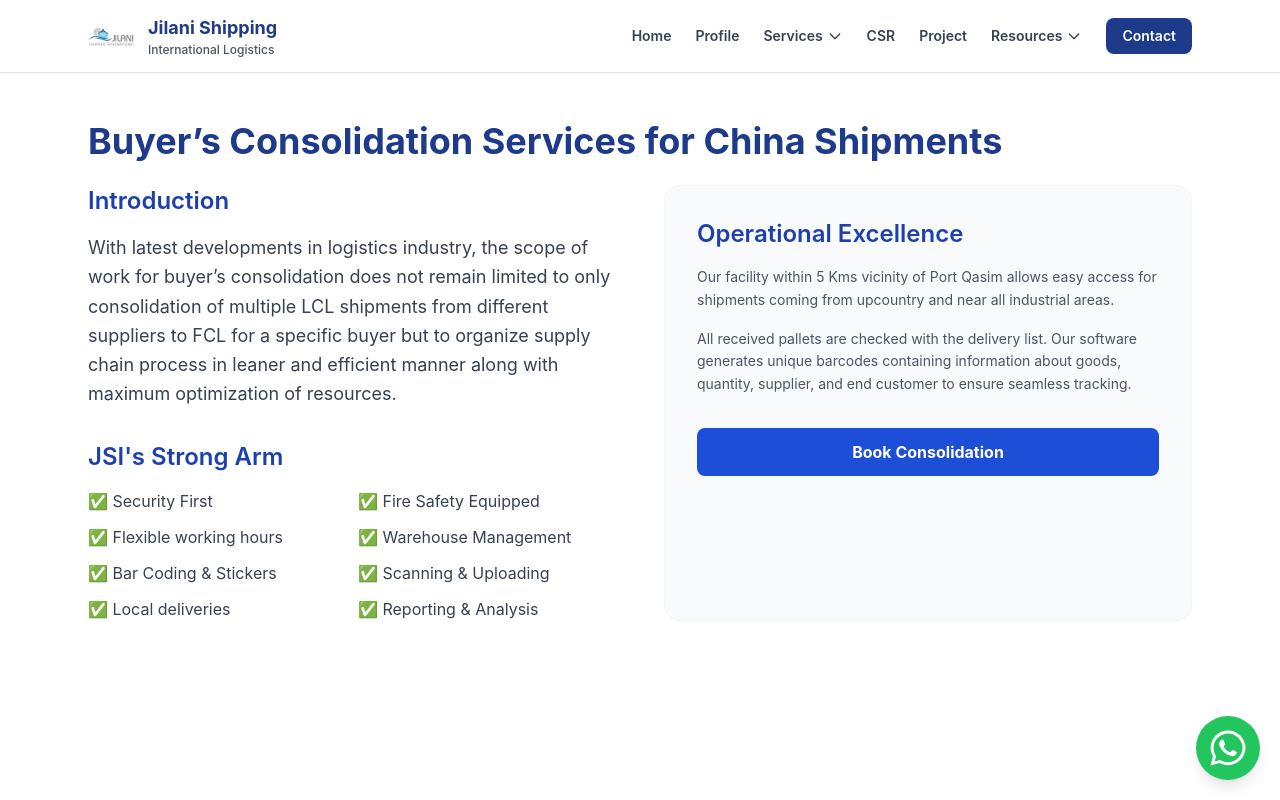
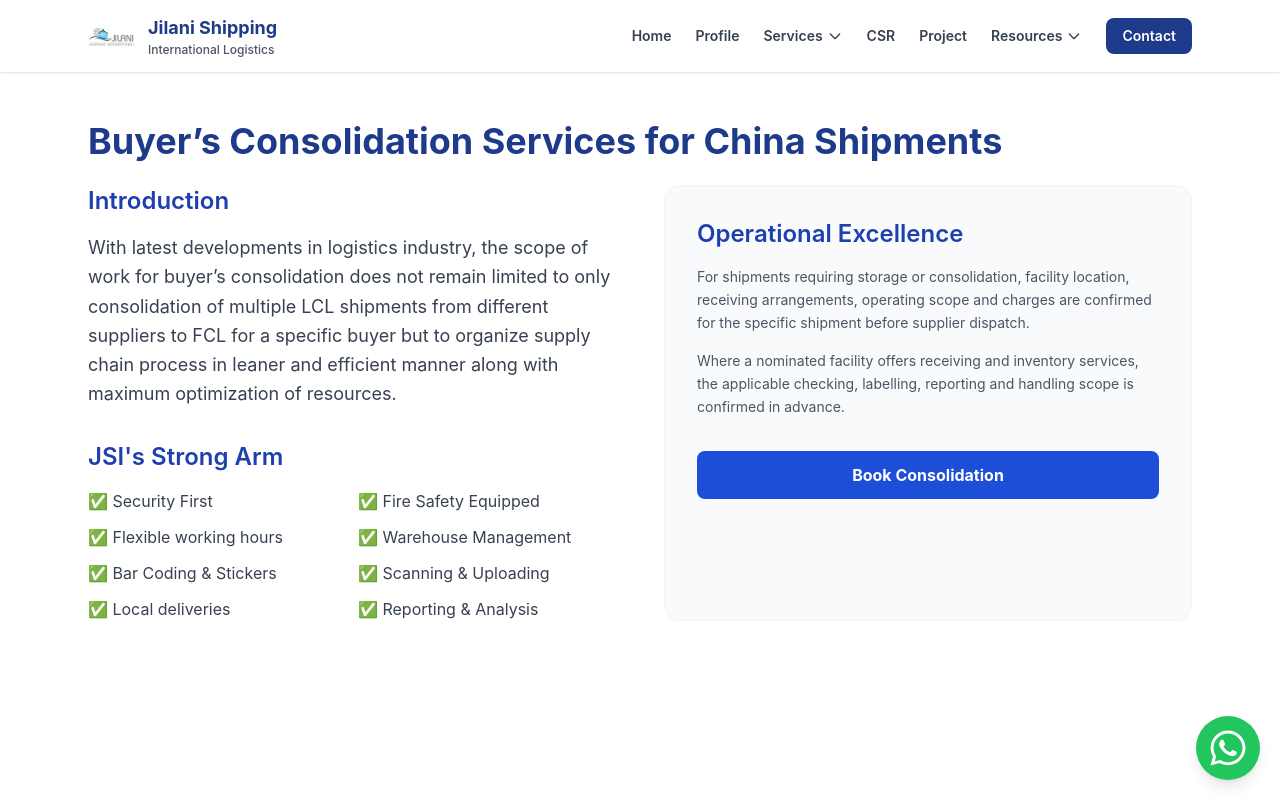
Before and after one commit to ubaidking1/JJ, a Next.js app: page /buyerconsolidation in a window 1280 px wide. Shown: the top 800 px of the page. Built offline with nearby package versions, Linux system fonts and the light colour scheme.

Commit message:
Remove unverified warehouse facility claims and clarify buyer consolidation scope

```diff
--- a/app/buyerconsolidation/page.tsx
+++ b/app/buyerconsolidation/page.tsx
@@ -4,7 +4,7 @@ import { Metadata } from "next";
 
 export const metadata: Metadata = pageMetadata({
   title: { absolute: "Buyer’s Consolidation Services in China | JSI" },
-  description: "Combine orders from multiple China suppliers through buyer consolidation, warehouse coordination, packing support and LCL or FCL shipping to Pakistan today.",
+  description: "Coordinate multi-supplier China shipments with buyer-consolidation planning and LCL or FCL freight options to Pakistan, subject to confirmed warehouse and handling availability.",
   keywords: [
     "buyer consolidation China",
     "China cargo consolidation",
@@ -45,10 +45,10 @@ export default function BuyerConsolidation() {
           <div className="bg-gray-50 p-8 rounded-2xl border border-gray-100">
             <h2 className="text-2xl font-semibold mb-4 text-blue-800">Operational Excellence</h2>
             <p className="text-gray-600 mb-4 text-sm leading-relaxed">
-              Our facility within 5 Kms vicinity of Port Qasim allows easy access for shipments coming from upcountry and near all industrial areas.
+              For shipments requiring storage or consolidation, facility location, receiving arrangements, operating scope and charges are confirmed for the specific shipment before supplier dispatch.
             </p>
             <p className="text-gray-600 text-sm leading-relaxed">
-              All received pallets are checked with the delivery list. Our software generates unique barcodes containing information about goods, quantity, supplier, and end customer to ensure seamless tracking.
+              Where a nominated facility offers receiving and inventory services, the applicable checking, labelling, reporting and handling scope is confirmed in advance.
             </p>
             <div className="mt-8">
                <Link href="/contact/" className="inline-block w-full text-center px-6 py-3 bg-blue-700 text-white font-bold rounded-lg hover:bg-blue-800 transition-all">
```
